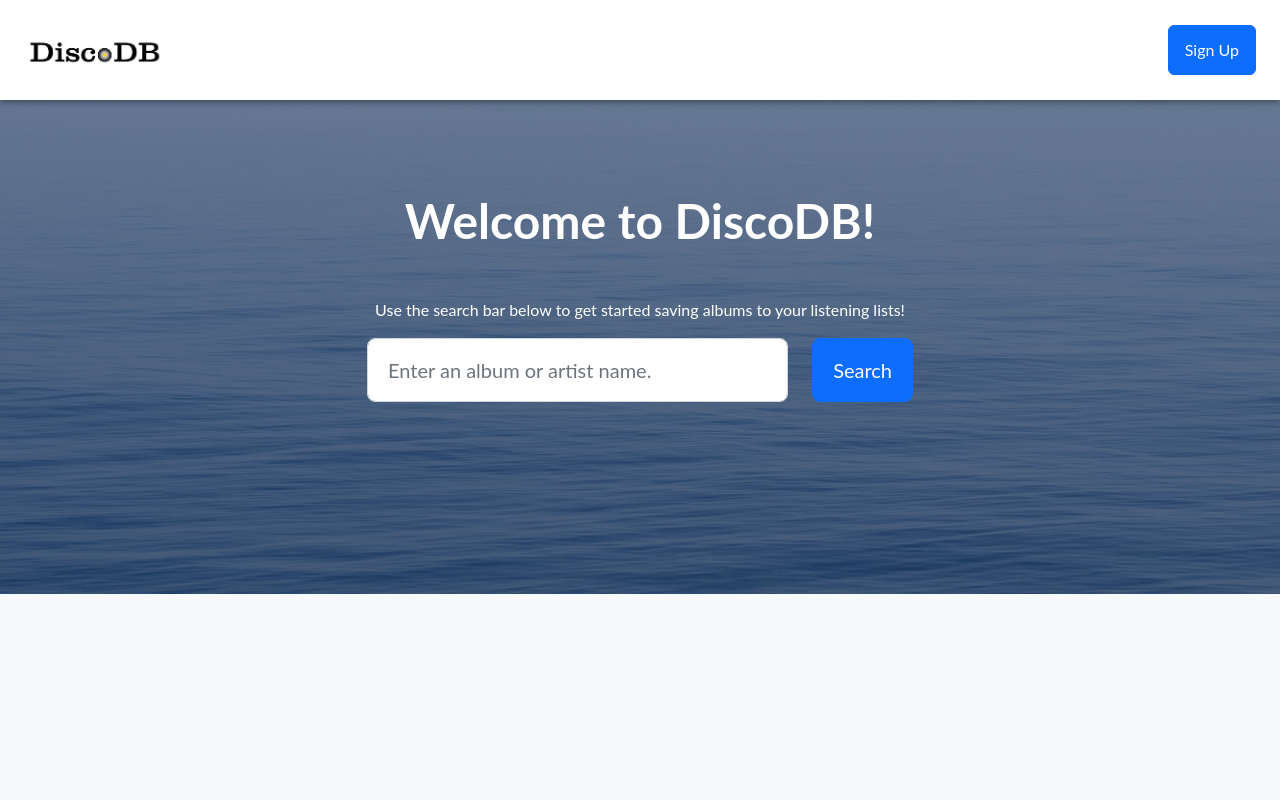
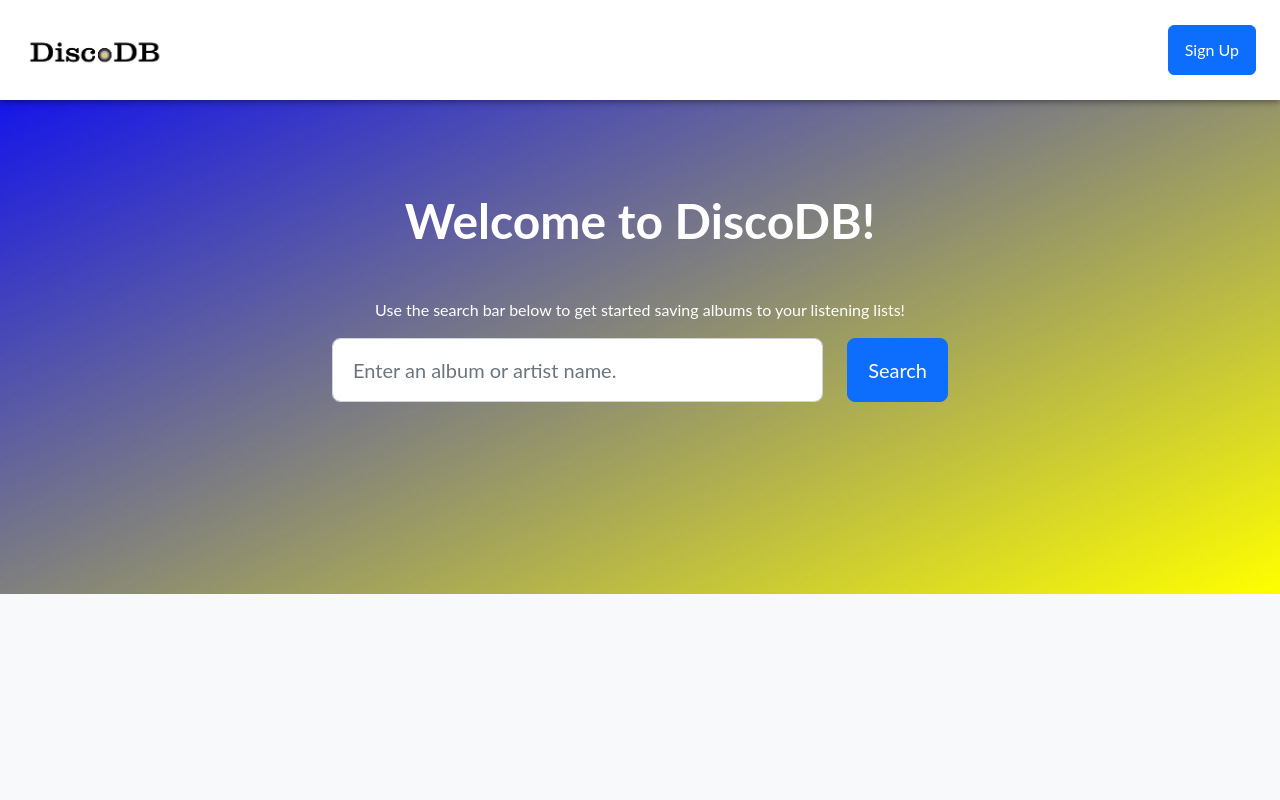
Before and after one commit to LT69018/DiscoDB, a React (Create React App) app in the folder interface/: page / in a window 1280 px wide. Shown: the top 800 px of the page. Built offline with nearby package versions, Linux system fonts and the light colour scheme.

Commit message:
Fail to change header size. Success Add gradient.
Page still renders, I just want to make the search screen smaller so that it all fits in one eye view.

```diff
--- a/interface/src/App.js
+++ b/interface/src/App.js
@@ -34,18 +34,16 @@
       </AppBar>
 			{/* Masthead */}
 			<header className="masthead">
-				<Container style={{ position: "relative" }}>
-          <Row style={{ justifyContent: "center" }}>
-            <Col xl={6}>
-							<div className="text-center text-white">
-								{/* Page heading */}
+				<Container fluid style={{ position: "relative" }}>
+        {/* Note to self, the row height, doesn't change how the inner elements fit. */}
+          <Row style={{ justifyContent: "center"}}>
+            <Col xl={6} style={{ justifyContent: "center"}}>
               <h1 className="mb-5">
                 Welcome to DiscoDB!
               </h1>
               <p>Use the search bar below to get started saving albums to your listening lists!</p>
               {/* TODO: insert our custom search bar. */}
               <CustomSearchBar/>
-							</div>
             </Col>
           </Row>
 				</Container>
```
Also changed, not shown: interface/src/premade_theme/css/styles.css, 1 other file (tests, documents, lock files or other folders). Lines whose indentation alone changed are shown as unchanged.
